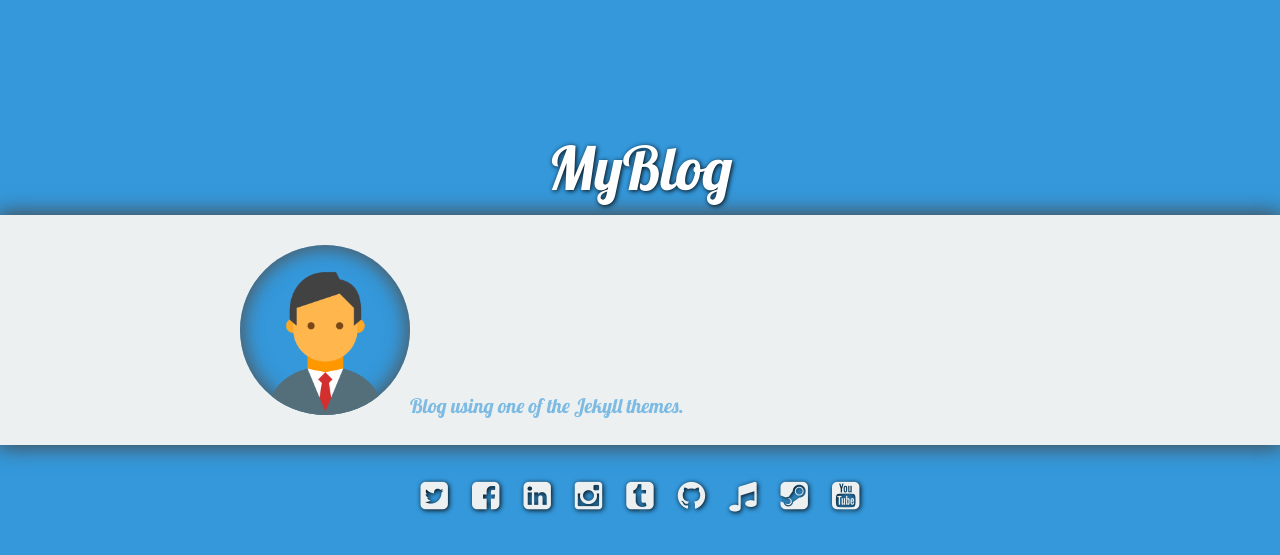
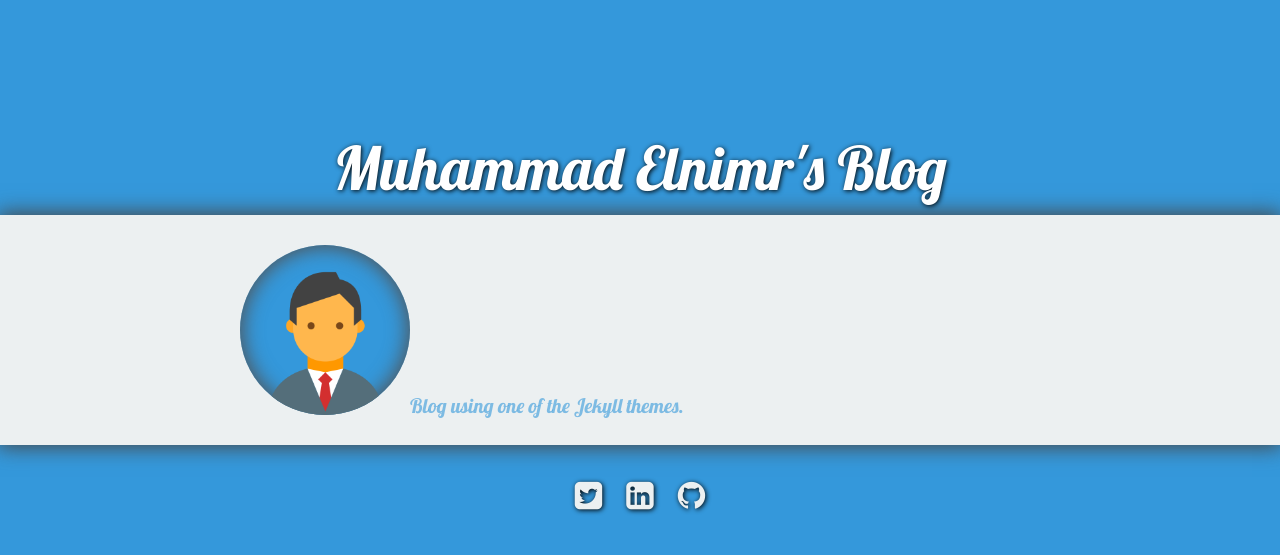
Before and after one commit to melnimr/melnimr.github.io_old3, a Jekyll site: the page built from index.html, in a window 1280 px wide. Shown: the top 555 px of the page. Built offline with Jekyll 4.4.1, drawn with Linux system fonts in a browser that asks for light colours; nearby versions of some CDN libraries; part of the change alters nothing that is shown.

Commit message:
Committing _config again.

```diff
--- a/_config.yml
+++ b/_config.yml
@@ -1,5 +1,5 @@
 # Site
-title:          MyBlog
+title:          Muhammad Elnimr's Blog
 bio:            'My Own Blog'
 description:    "Blog using one of the Jekyll themes."
 picture:        'assets/img/profile.png'
@@ -25,7 +25,7 @@ sass:
 # if you don't have any of social below, comment the line.
 #email:
 twitter: username
-facebook: username
+#facebook: username
 #google:
   #plus: #username
   #analytics:
@@ -33,18 +33,18 @@ facebook: username
   #ad-client:
   #ad-slot:
 #bing-verify:
-github: username
+github: melnimr
 stackoverflow: #123456/username   from a "http://stackoverflow.com/users/123456/username" link
 linkedin: username
 #xing: username
-instagram: username
-lastfm: username
-tumblr: username
+#instagram: username
+#lastfm: username
+#tumblr: username
 #pinterest: username
 #foursquare: username
-steam: username
+#steam: username
 #dribbble: username
-youtube: username
+#youtube: username
 #soundcloud: username
 #weibo: username
 #flickr: username
```
